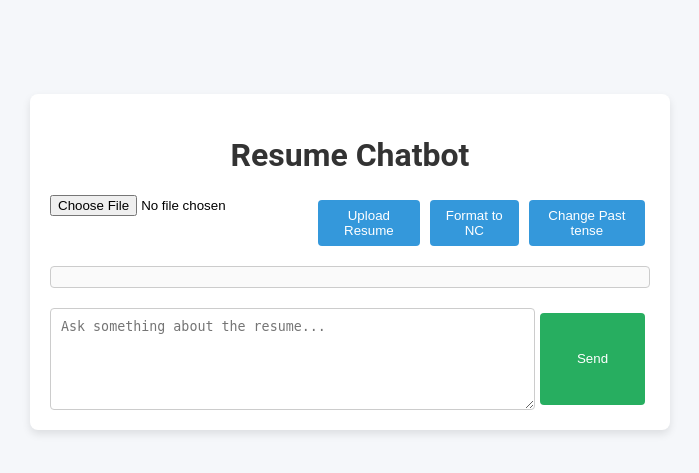
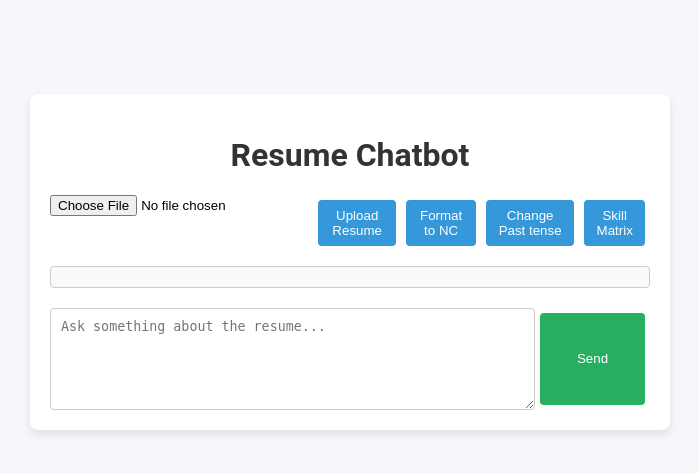
Before and after one commit to SathishPasapugazh/Resume, a Flask app: page / in a window 1280 px wide. Shown: the part 138-611 px from the top of the page, without its empty margins (290-989 px from the left). Run offline with Flask 3, Linux system fonts and the light colour scheme.

Commit message:
Update chat.html

```diff
--- a/templates/chat.html
+++ b/templates/chat.html
@@ -15,7 +15,8 @@
             <input type="file" id="resumeFile" name="doc" accept=".pdf,.doc,.docx" />
             <button type="button" onclick="uploadResume()">Upload Resume</button>
             <button type="button" onclick="formatToNC()">Format to NC</button>
-			<button type="button" onclick="changeTense()">Change Past tense</button>
+	    <button type="button" onclick="changeTense()">Change Past tense</button>
+	    <button type="button" onclick="skill_matrix()">Skill Matrix</button>
         </form>
 
         <!-- Chat container -->
```
